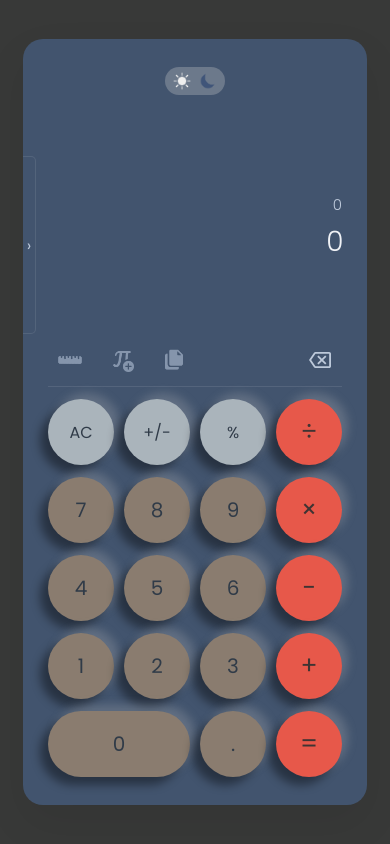
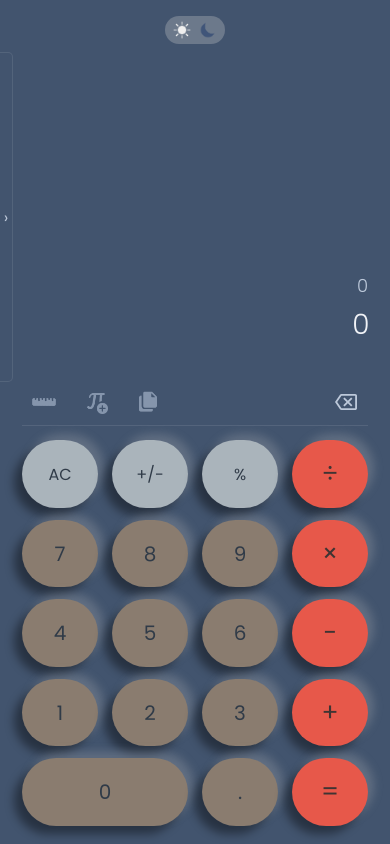
Before and after one commit to llsy97/calculator-app, a React (Vite) app: page / in a window 390 px wide. Built offline with nearby package versions, Linux system fonts and the light colour scheme; what @capacitor/core would draw is missing.

Commit message:
Fill mobile screen in standard calculator mode

```diff
--- a/src/styles.css
+++ b/src/styles.css
@@ -275,3 +275,43 @@ html.native-app .scientific.expanded .science-grid {
     height: clamp(44px, 6.3svh, 56px);
   }
 }
+
+/* Standard mode uses the same edge-to-edge phone surface as Scientific. */
+@media (max-width: 560px) {
+  .page:has(.calculator:not(.scientific)) {
+    min-height: 100svh;
+    padding: env(safe-area-inset-top) env(safe-area-inset-right) env(safe-area-inset-bottom) env(safe-area-inset-left);
+    background: var(--surface);
+  }
+  .app-wrap:has(.calculator:not(.scientific)),
+  html.native-app .app-wrap:has(.calculator:not(.scientific)) {
+    width: 100%; max-width: 420px;
+  }
+  .app-wrap:has(.calculator:not(.scientific)) > .caption,
+  .app-wrap:has(.calculator:not(.scientific)) > .hint { display: none; }
+  .calculator:not(.scientific) {
+    min-height: calc(100svh - env(safe-area-inset-top) - env(safe-area-inset-bottom));
+    display: flex; flex-direction: column;
+    padding: 8px 22px 18px; border-radius: 0; box-shadow: none;
+  }
+  .calculator:not(.scientific) header { flex: 0 0 44px; margin: 0; }
+  .calculator:not(.scientific) .mode-row { display: none; }
+  .calculator:not(.scientific) .display-region {
+    flex: 1 0 120px; display: flex; flex-direction: column;
+    margin-left: -22px; padding-left: 22px;
+  }
+  .calculator:not(.scientific) .display-region .display {
+    flex: 1; min-height: 0; padding-top: 12px;
+    display: flex; flex-direction: column; justify-content: flex-end;
+  }
+  .calculator:not(.scientific) .display input { font-size: 18px; }
+  .calculator:not(.scientific) .toolbar { flex: 0 0 44px; margin: 0 0 14px; }
+  .calculator:not(.scientific) .keyboards { flex: 0 0 auto; }
+  .calculator:not(.scientific) .standard-grid { flex: none; width: 100%; gap: 12px 14px; }
+  .calculator:not(.scientific) .standard-grid .key {
+    aspect-ratio: auto; height: clamp(44px, 8svh, 70px); border-radius: 40px;
+  }
+  .calculator.expanded:not(.scientific) .display-region { flex-basis: 84px; }
+  .calculator.expanded:not(.scientific) .standard-grid { gap: 6px 14px; }
+  .calculator.expanded:not(.scientific) .standard-grid .key { height: 44px; }
+}
```
